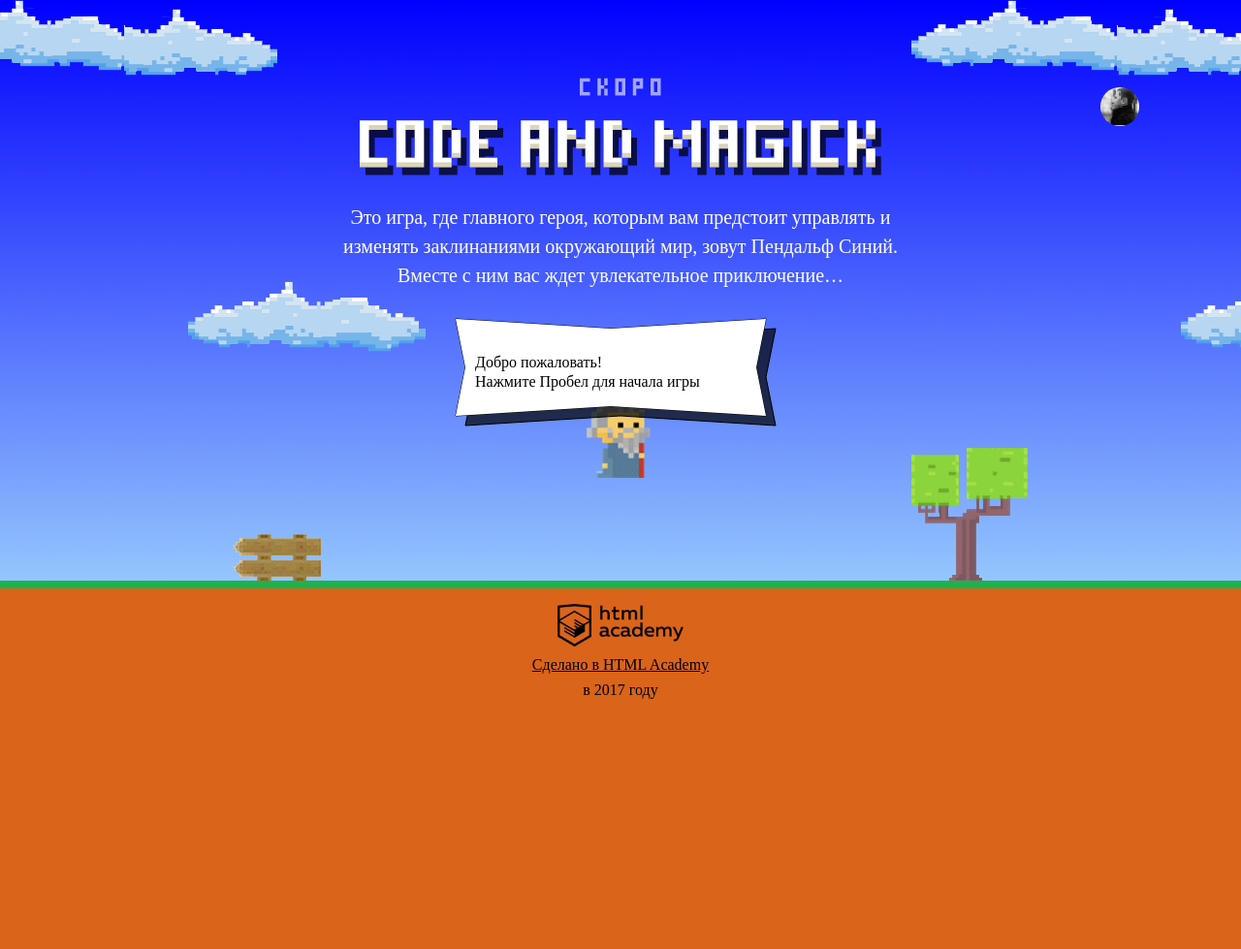
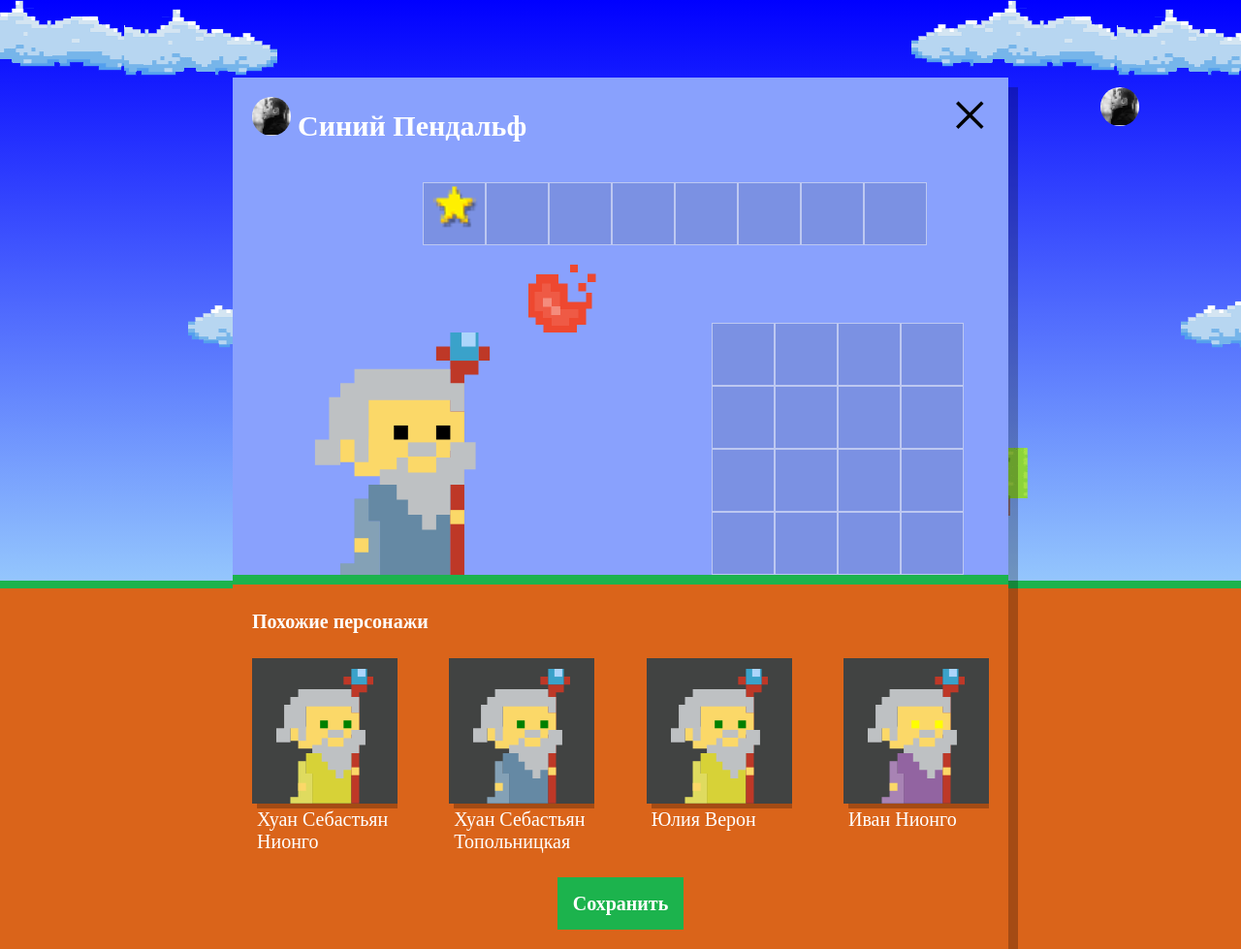
Before and after one commit to iva891/1237687-code-and-magick-20, a website: page index.html in a window 1280 px wide. Shown: the whole page at 97% size. Before the commit the page ends 800 px from the top, so only its background shows below. Drawn offline with Linux system fonts and the light colour scheme; a web font is replaced by a local one.

Commit message:
Окно персонажей

```diff
--- a/index.html
+++ b/index.html
@@ -214,6 +214,7 @@
 
 <script src="js/stat.js"></script>
 <script src="js/game.js"></script>
+<script src="js/setup.js"></script>
 
 </body>
 </html>
--- /dev/null
+++ b/js/setup.js
@@ -0,0 +1,81 @@
+'use strict';
+
+var NAMES = ['Иван',
+  'Хуан Себастьян',
+  'Мария',
+  'Кристоф',
+  'Виктор',
+  'Юлия',
+  'Люпита',
+  'Вашингтон'
+];
+
+var SURNAMES = ['да Марья',
+  'Верон',
+  'Мирабелла',
+  'Вальц',
+  'Онопко',
+  'Топольницкая',
+  'Нионго',
+  'Ирвинг'
+];
+
+var COLORS = ['rgb(101, 137, 164)',
+  'rgb(241, 43, 107)',
+  'rgb(146, 100, 161)',
+  'rgb(56, 159, 117)',
+  'rgb(215, 210, 55)',
+  'rgb(0, 0, 0)'
+];
+
+var COLORS_TEXT = ['black',
+  'red',
+  'blue',
+  'yellow',
+  'green'
+];
+
+var getRandomIndex = function (array) {
+  return Math.floor(Math.random() * array.length);
+};
+
+var wizards = [];
+
+for (var i = 0; i < 4; i++) {
+  wizards.push({
+    name: '',
+    coatColor: '',
+    eyesColor: ''
+  });
+  wizards[i].name = NAMES[getRandomIndex(NAMES)] + ' ' + SURNAMES[getRandomIndex(SURNAMES)];
+  wizards[i].coatColor = COLORS[getRandomIndex(COLORS)];
+  wizards[i].eyesColor = COLORS_TEXT[getRandomIndex(COLORS_TEXT)];
+}
+
+var userDialog = document.querySelector('.setup');
+userDialog.classList.remove('hidden');
+
+document.querySelector('.setup-similar').classList.remove('hidden');
+
+var similarListElement = document.querySelector('.setup-similar-list');
+var similarWizardTemplate = document.querySelector('#similar-wizard-template')
+  .content
+  .querySelector('.setup-similar-item');
+
+var renderWizard = function (wizard) {
+  var wizardElement = similarWizardTemplate.cloneNode(true);
+
+  wizardElement.querySelector('.setup-similar-label').textContent = wizard.name;
+  wizardElement.querySelector('.wizard-coat').style.fill = wizard.coatColor;
+  wizardElement.querySelector('.wizard-eyes').style.fill = wizard.eyesColor;
+
+  return wizardElement;
+};
+
+var fragment = document.createDocumentFragment();
+for (i = 0; i < wizards.length; i++) {
+  fragment.appendChild(renderWizard(wizards[i]));
+}
+similarListElement.appendChild(fragment);
+
+userDialog.querySelector('.setup-similar').classList.remove('hidden');
--- a/js/stat.js
+++ b/js/stat.js
@@ -66,8 +66,8 @@ window.renderStatistics = function (ctx, players, times) {
   var maxTime = getMaxElement(times);
   var rateTime = getDivision(MAX_HEIGHT, maxTime);
 
-  var positionX = function (index) {
-    return CLOUD_X + BAR_GAP + (BAR_GAP + BAR_WIDTH) * index;
+  var positionX = function (num) {
+    return CLOUD_X + BAR_GAP + (BAR_GAP + BAR_WIDTH) * num;
   };
 
   var renderPlayersStat = function (index) {
```
